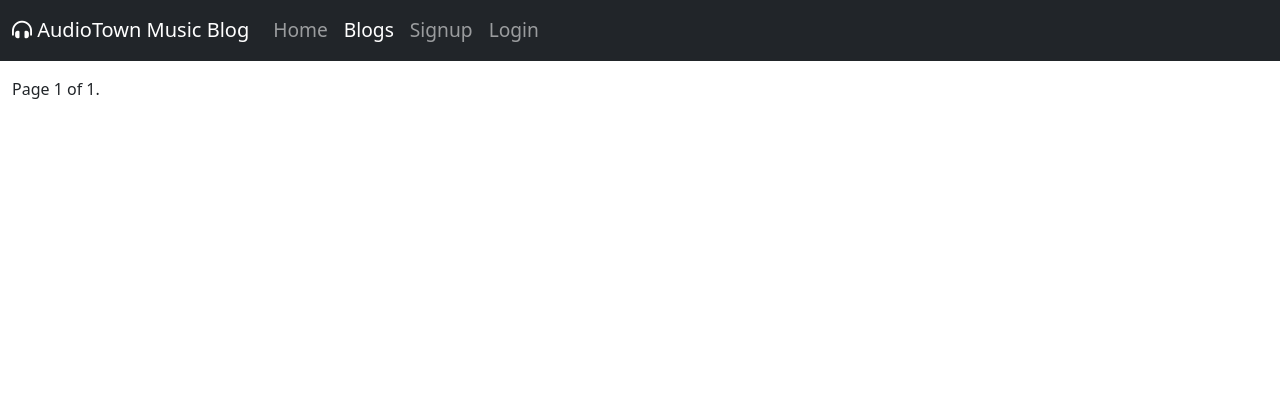
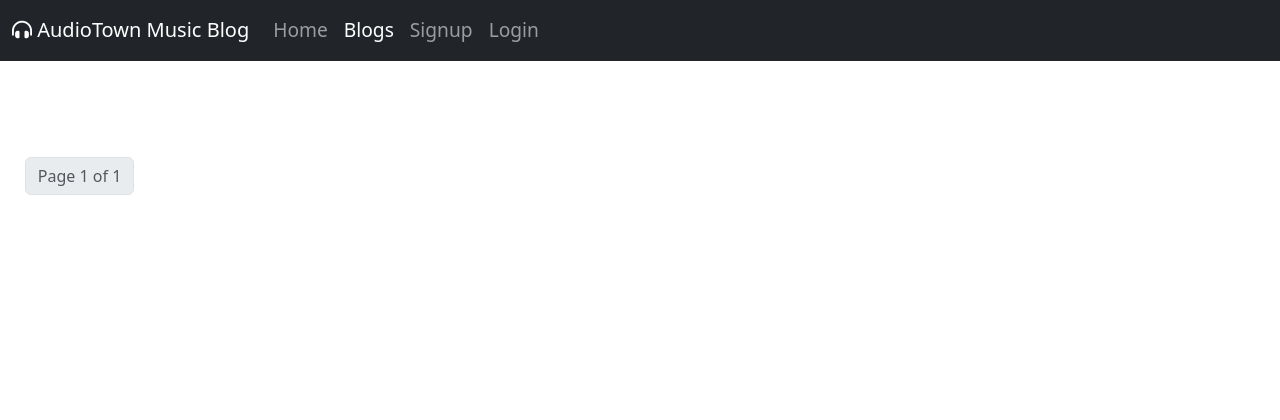
Before and after one commit to sategie/Music-Blog, a Django app: page /blogs/ in a window 1280 px wide. Shown: the top 420 px of the page. Run offline with Django 3.2, Linux system fonts and the light colour scheme; data that the repository does not hold is empty; some libraries are stand-ins or nearby versions.

Commit message:
Add bootstrap stlying to pagination

```diff
--- a/blog/models.py
+++ b/blog/models.py
@@ -51,7 +51,7 @@ class Post(models.Model):
         Returns a predefined amount of characters on the blogs page for each
         blog and adds trailing dots to indicate a preview
         """
-        return self.post_content[:50] + '...'
+        return self.post_content[:40] + '...'
 
     def number_of_likes(self):
         """
--- a/static/css/style.css
+++ b/static/css/style.css
@@ -120,3 +120,18 @@ footer {
 .card-text {
     font-size: larger;
 }
+
+.blogs-card {
+   margin: 0.6rem;
+   margin-right: 2rem;
+}
+
+.blogs-card:hover {
+    transform: scale(1.05);
+    box-shadow: 10px 10px 15px rgba(0, 0, 0, 0.3);
+}
+
+.page {
+    margin-top: 5rem;
+    margin-left: 0.8rem;
+}
--- a/templates/post_list.html
+++ b/templates/post_list.html
@@ -7,7 +7,7 @@
             <div class="row">
                 {% for blog in blogs %}
                 <div class="col-md-4">
-                    <div class="card mb-4">
+                    <div class="card mb-4 blogs-card">
                         <div class="card-body">
                             <div class="image-container">
                                 {% if "placeholder" in blog.featured_image.url %}
@@ -37,7 +37,7 @@
             <div class="row">{% endif %} {% endfor %}</div>
         </div>
     </div>
-<div class="pagination">
+<!-- <div class="pagination">
     <span class="step-links">
         {% if blogs.has_previous %}
         <a href="?page=1">&laquo; first</a>
@@ -51,6 +51,28 @@
         <a href="?page={{ blogs.paginator.num_pages }}">last &raquo;</a>
         {% endif %}
     </span>
+</div> -->
+
+
+<div class="page">
+
+        <nav aria-label="Page navigation example">
+            <ul class="pagination">
+        {% if blogs.has_previous %}
+
+        <li class="page-item"><a class="page-link" href="?page=1">&laquo; first</a></li>
+        <li class="page-item"><a class="page-link" href="?page={{ blogs.previous_page_number }}">previous</a></li>
+        {% endif %}
+        <span class="current">
+        <li class="page-item disabled"><a class="page-link" href="#"> Page {{ blogs.number }} of {{ blogs.paginator.num_pages }}</a></li>
+        </span>
+        {% if blogs.has_next %}
+        <li class="page-item"><a class="page-link" href="?page={{ blogs.next_page_number }}">next</a></li>
+        <li class="page-item"><a class="page-link" href="?page={{ blogs.paginator.num_pages }}">last &raquo;</a></li>
+        {% endif %}
+            </ul>
+        </nav>
 </div>
+
 </div>
 {%endblock%}
```
